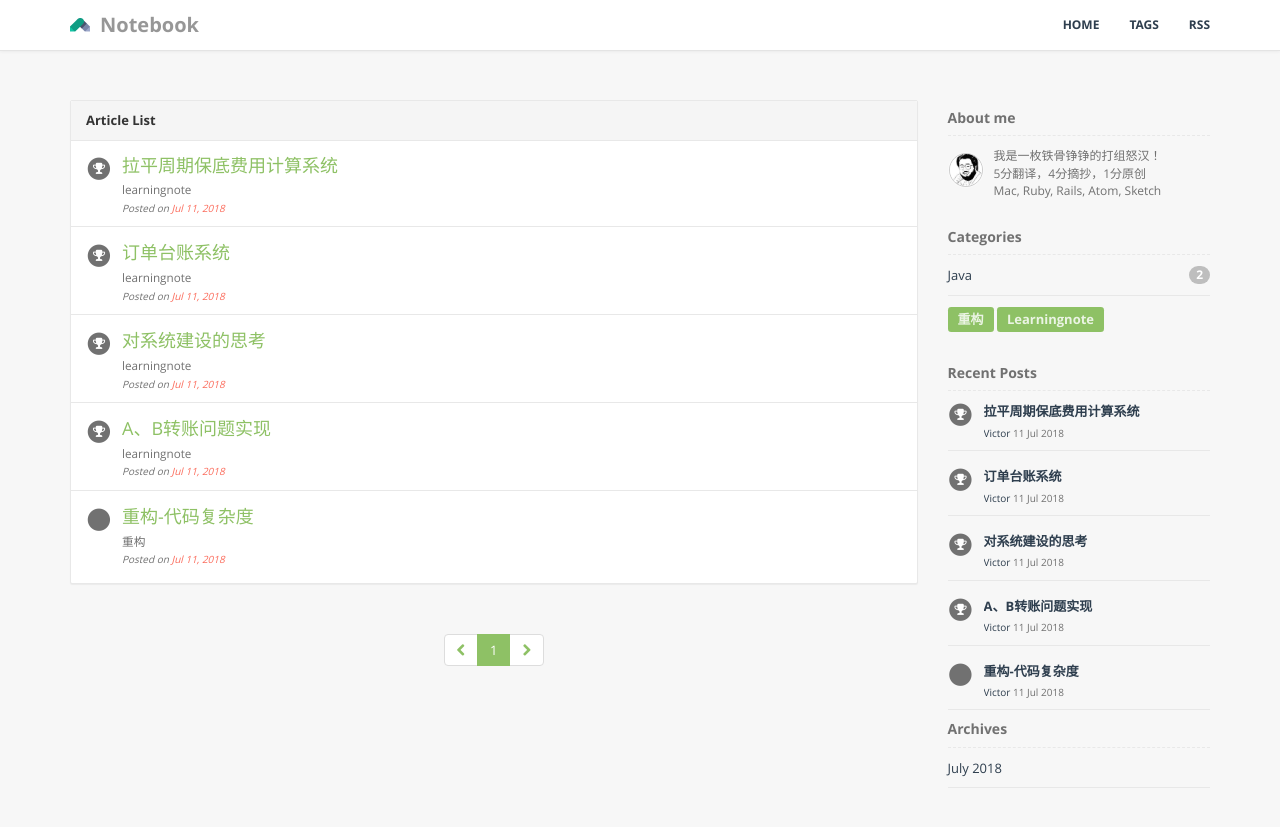
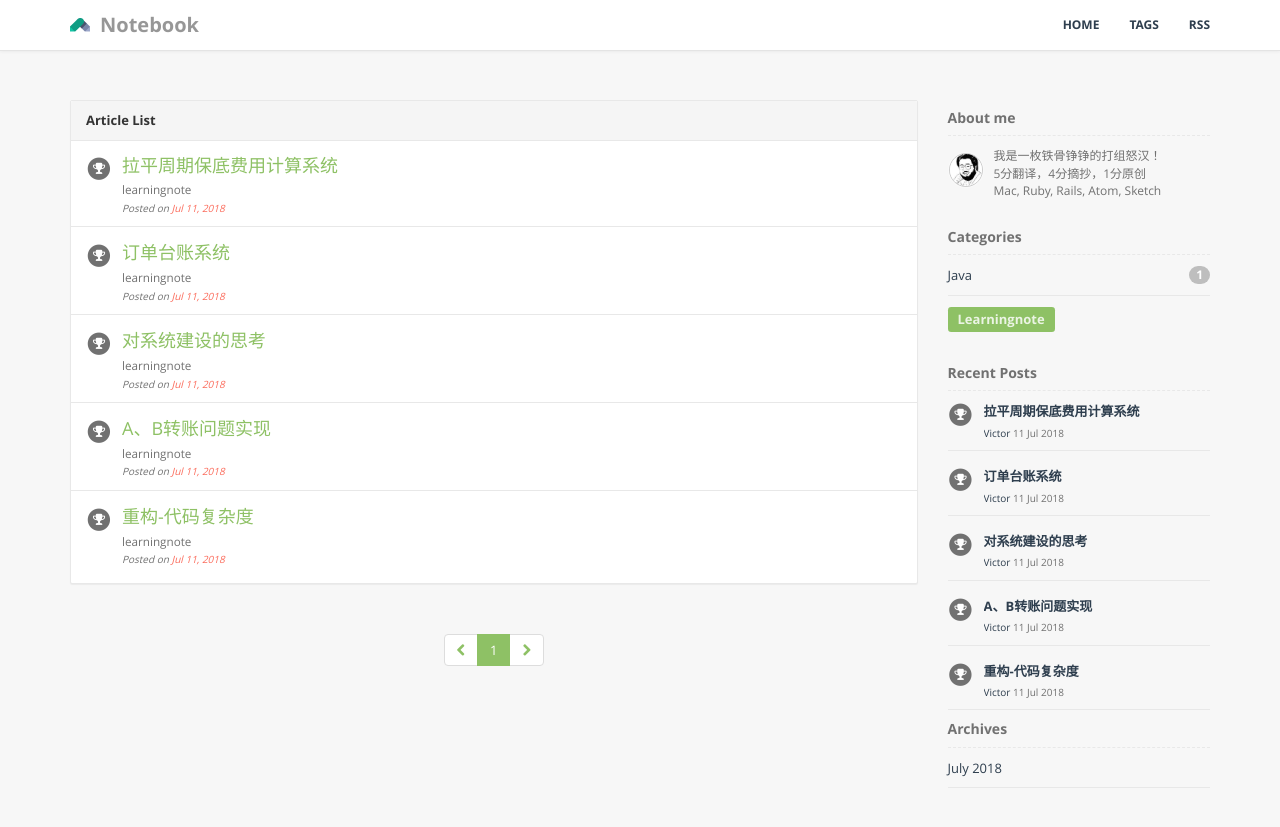
Before and after one commit to unionstars/unionstars.github.io, a Jekyll site: the page built from index.html, in a window 1280 px wide. Shown: the top 827 px of the page. Built offline with Jekyll 4.4.1, drawn with Linux system fonts in a browser that asks for light colours; the list of posts is cut into pages by our own code.

Commit message:
图标修改

```diff
--- a/_posts/201807/2018-07-30-refactor.md
+++ b/_posts/201807/2018-07-30-refactor.md
@@ -3,8 +3,8 @@
 title:  "重构-代码复杂度"
 date:   2018-07-11 12:00:00
 
-categories: java
-tags: 重构
+categories: Java
+tags: learningnote
 author: "union all"
 ---
 
```
